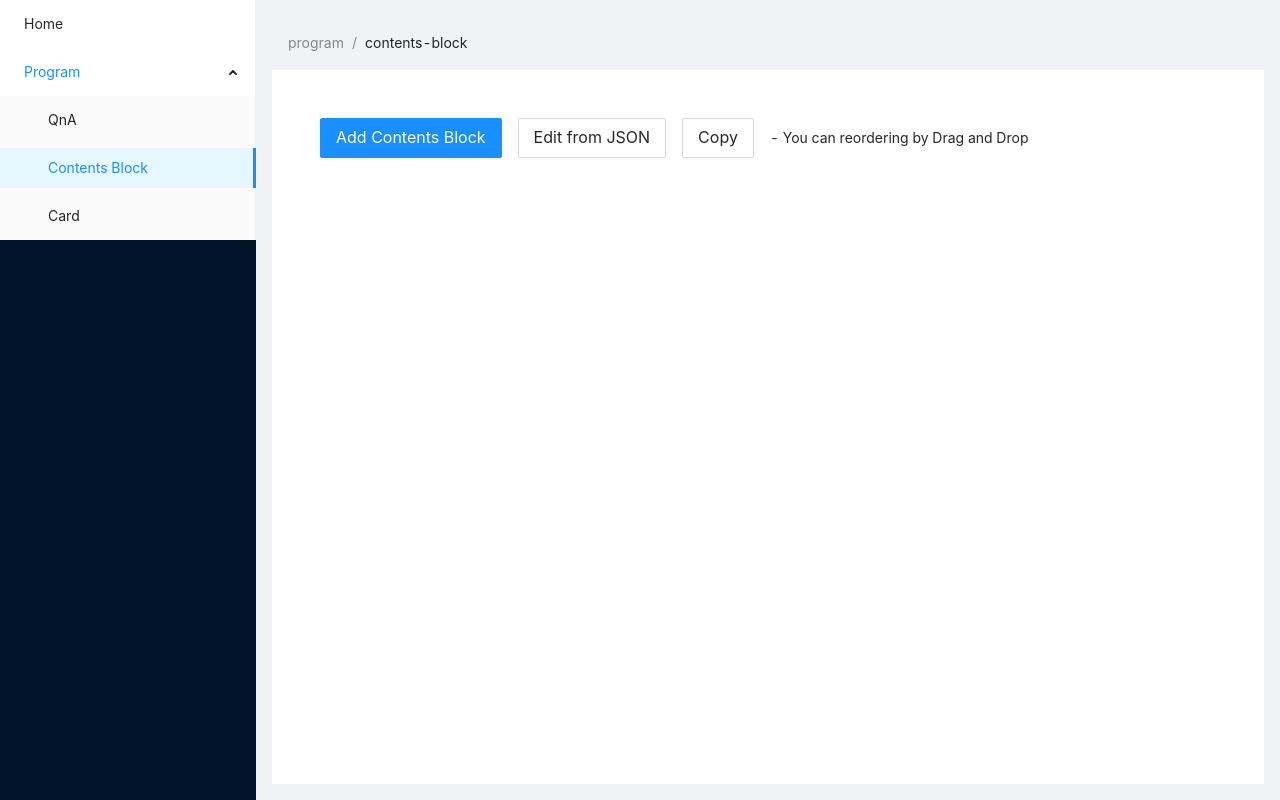
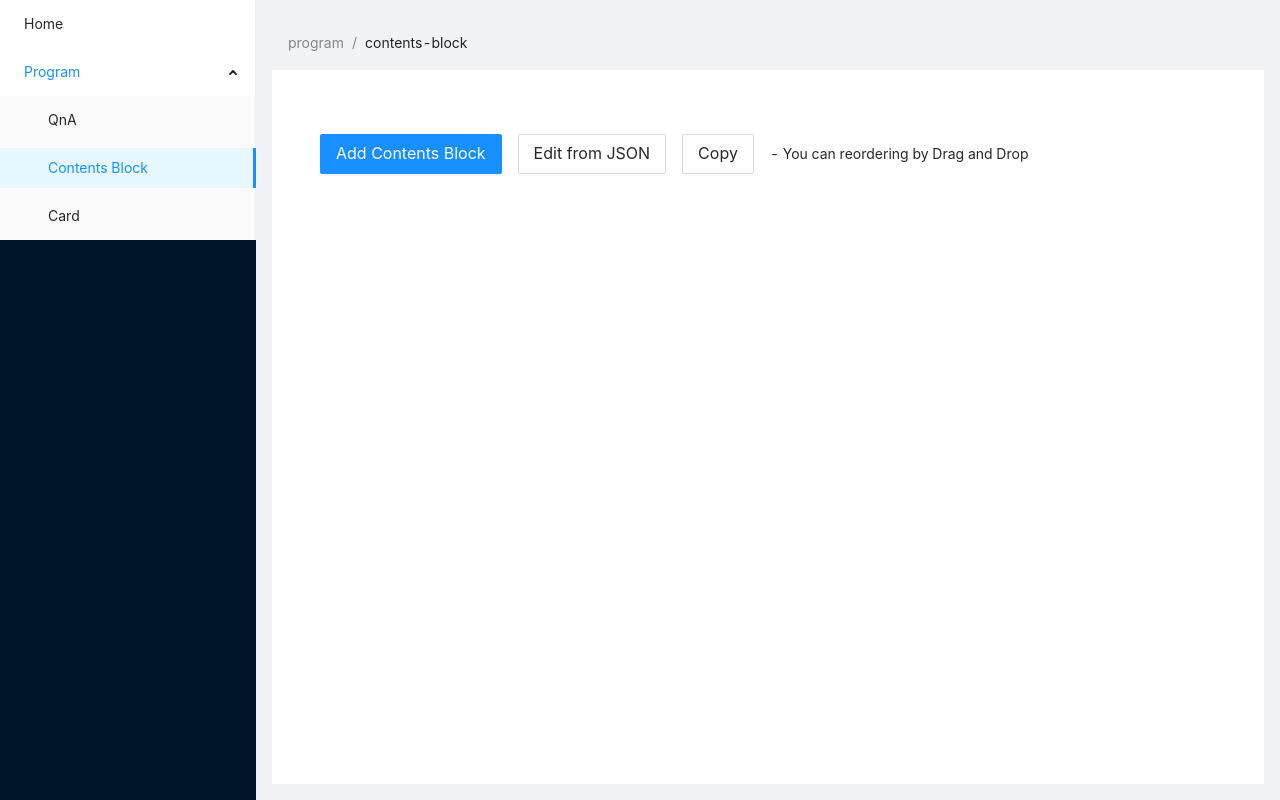
Before and after one commit to MaetDol/j-tool-box, a React (Create React App) app: page /program/contents-block in a window 1280 px wide. Built offline with nearby package versions, Linux system fonts and the light colour scheme.

Commit message:
컨텐츠 블럭 헤더 버튼 고정

```diff
--- a/src/pages/ProgramContentsBlock/ProgramContentsBlock.page.tsx
+++ b/src/pages/ProgramContentsBlock/ProgramContentsBlock.page.tsx
@@ -72,7 +72,17 @@ export default function ProgramContentsBlock() {
       }}
     >
       <Antd.Alert message={alertMessage} type="error" style={alertStyle} />
-      <Antd.Row align="middle">
+      <Antd.Row
+        align="middle"
+        style={{
+          position: "sticky",
+          top: "0",
+          paddingTop: "16px",
+          zIndex: "2",
+          backdropFilter: "blur(16px)",
+          backgroundColor: "rgba(255,255,255,0.5)",
+        }}
+      >
         <Antd.Button
           type="primary"
           size="large"
```
